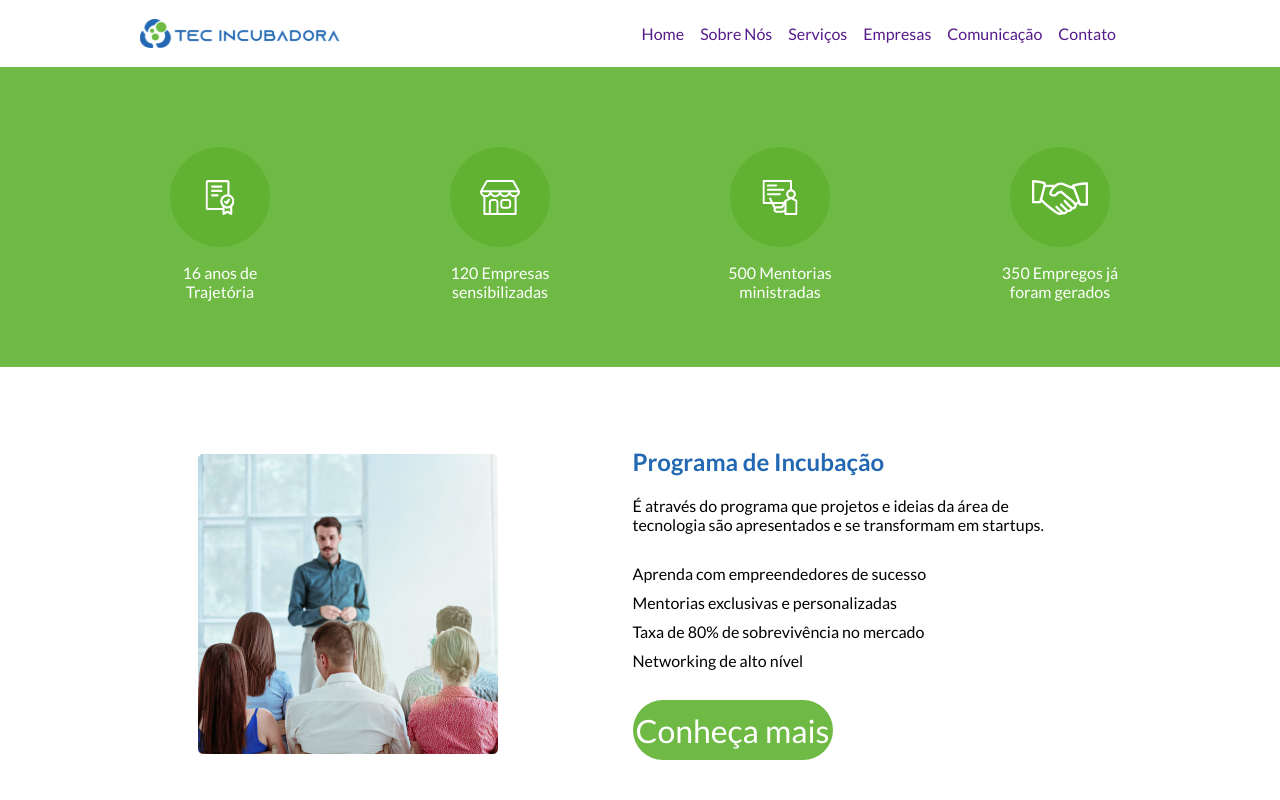
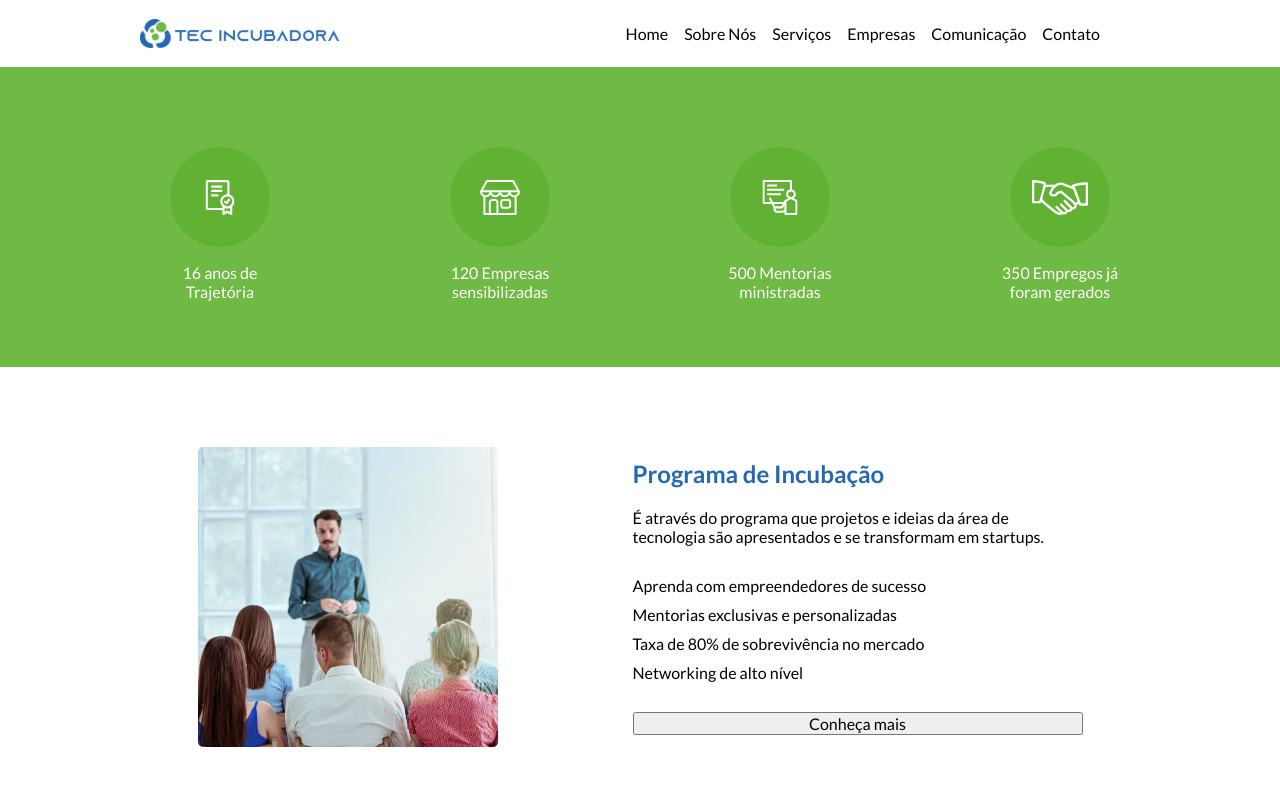
Before and after one commit to leoalcantara/tec-incubadora-frontend, a React (Vite) app: page / in a window 1280 px wide. Shown: the top 800 px of the page. Built offline with nearby package versions, Linux system fonts and the light colour scheme.

Commit message:
organizing components into folders

```diff
--- a/src/App.jsx
+++ b/src/App.jsx
@@ -1,6 +1,5 @@
-import { ErrorBox } from "./components/ErrorBox"
-import { Footer } from "./components/Footer"
-import { Header } from "./components/Header"
+import { Footer } from "./components/Footer/"
+import { Header } from "./components/Header/Index"
 
 import styles from "./App.module.css"
 
--- a/src/components/Header.jsx
+++ /dev/null
@@ -1,29 +0,0 @@
-
-import styles from './Header.module.css';
-import {Navbar} from './Nav';
-
-import tecIncubadoraLogo from '../assets/tec-incubadora-logo.svg'
-
-export function Header(options) {
-    return (
-        <>
-            <header className={styles.header}>
-              <div className={styles.container}>
-                <img className={styles.logoTec}src={tecIncubadoraLogo} alt="Logo Tec Incubadora" />
-                <nav >
-                    <ul className={styles.list}>
-                        <li className={styles.item} ><a href="">Home</a></li>
-                        <li className={styles.item} ><a href="">Sobre Nós</a></li>
-                        <li className={styles.item} ><a href="">Serviços</a></li>
-                        <li className={styles.item} ><a href="">Empresas</a></li>
-                        <li className={styles.item} ><a href="">Comunicação</a></li>
-                        <li className={styles.item} ><a href="">Contato</a></li>
-                    </ul>
-                </nav>
-              </div>
-
-            </header>
-        </>
-
-    )
-}
--- /dev/null
+++ b/src/components/Header/Index.jsx
@@ -0,0 +1,21 @@
+
+import styles from './Header.module.css';
+import {Navbar} from '../Navbar/Index';
+
+
+import tecIncubadoraLogo from '../../assets/tec-incubadora-logo.svg'
+
+export function Header() {
+    return (
+        <>
+            <header className={styles.header}>
+              <div className={styles.container}>
+                <img className={styles.logoTec}src={tecIncubadoraLogo} alt="Logo Tec Incubadora" />
+                <Navbar/>
+              </div>
+
+            </header>
+        </>
+
+    )
+}
--- a/src/components/Nav.jsx
+++ b/src/components/Navbar/Index.jsx
@@ -1,4 +1,4 @@
-import styles from './Nav.module.css';
+import styles from './Navbar.module.css';
 
 export function Navbar(options) {
     return (
--- a/src/components/ErrorBox.jsx
+++ b/src/pages/PageNotFound/Index.jsx
@@ -1,5 +1,5 @@
 import ErrorImage from '../assets/error.svg';
-import styles from './ErrorBox.module.css';
+import styles from './Index';
 
 export function ErrorBox() {
     return (
```
Also changed, not shown: src/components/Footer/Index.jsx (renamed from src/components/Footer.jsx, +4 -4 lines), src/components/Footer/Footer.module.css (renamed from src/components/Footer.module.css), src/components/Header/Header.module.css (renamed from src/components/Header.module.css), src/components/Navbar/Navbar.module.css (renamed from src/components/Nav.module.css), src/pages/Home/Home.module.css (added), src/pages/Home/Index.jsx (added), src/pages/PageNotFound/PageNotFound.css (renamed from src/components/ErrorBox.module.css).
